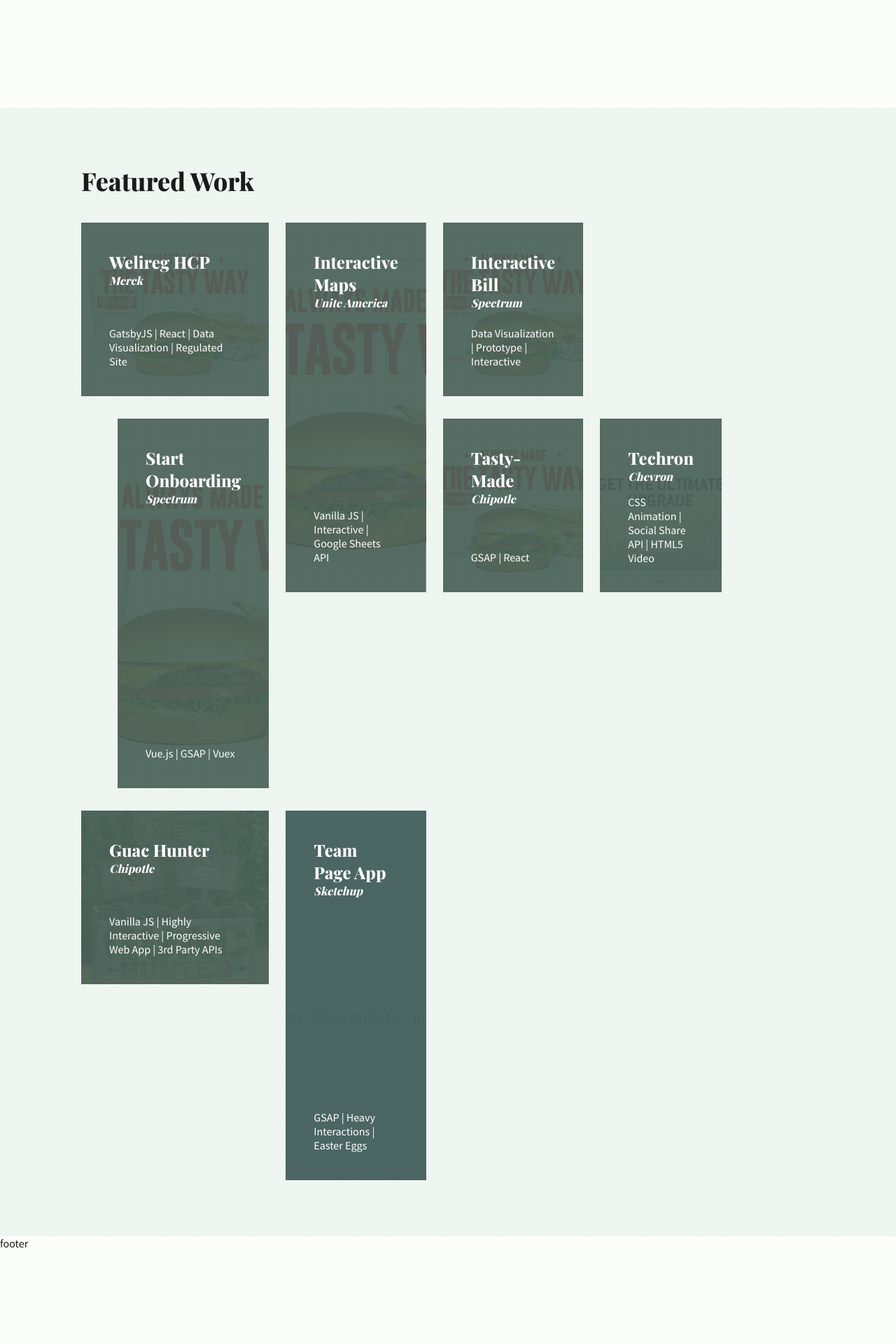
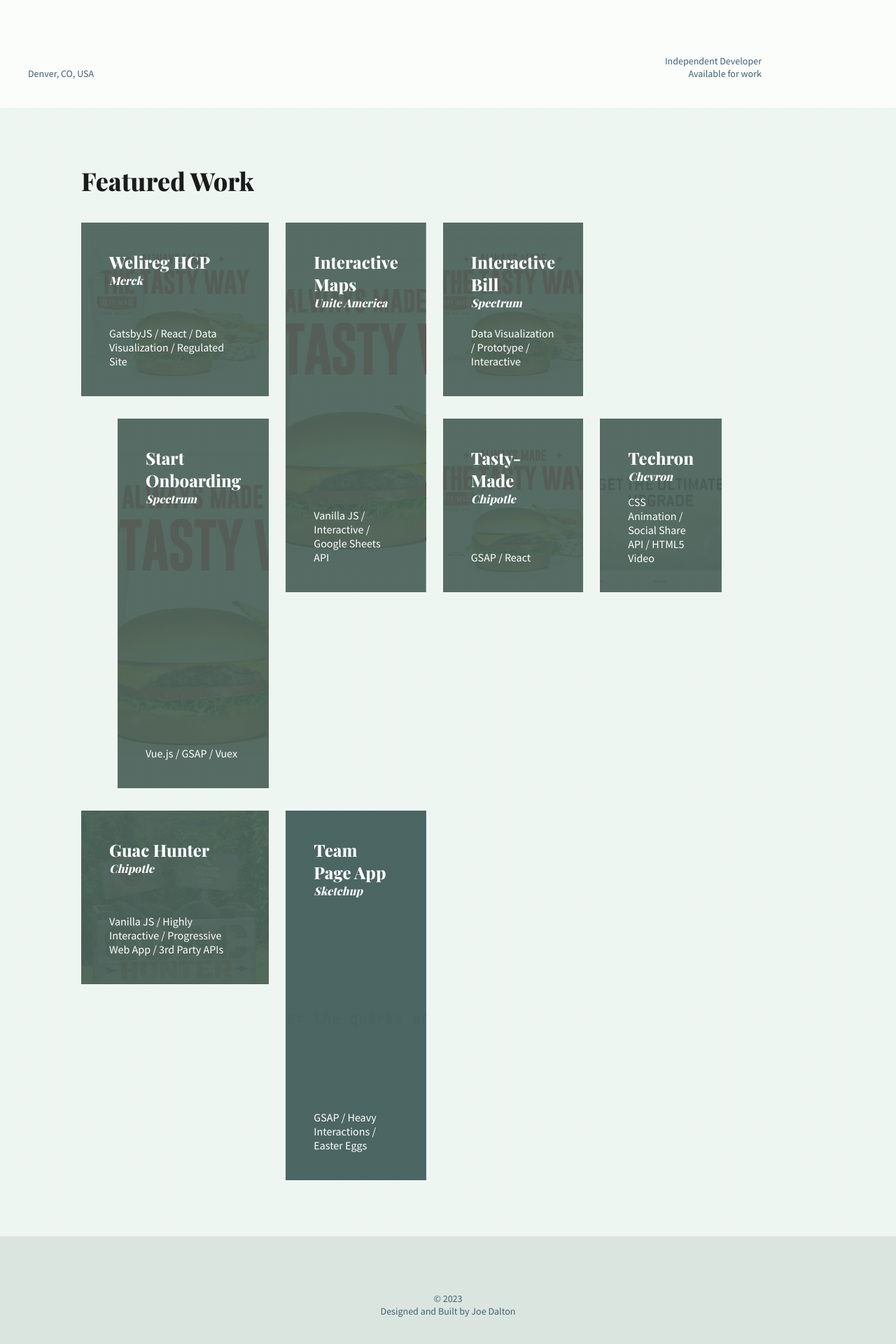
Before and after one commit to jdalton308/portfolio, a Next.js app: page / in a window 1280 px wide. Shown: the part 646-2566 px from the top of the page at 70% size. Before the commit the page ends 2432 px from the top, so only its background shows below. Built offline with nearby package versions, Linux system fonts and the light colour scheme.

Commit message:
Footer and corner overlay created

```diff
--- /dev/null
+++ b/components/footer/footer.module.scss
@@ -0,0 +1,11 @@
+.footer {
+  padding: 80px 0 40px;
+  text-align: center;
+  background-color: var(--surface-variant);
+
+  .footer_copyright {
+    display: inline-block;
+    color: var(--tertiary);
+    font-size: 0.875rem;
+  }
+}
--- /dev/null
+++ b/components/footer/index.tsx
@@ -0,0 +1,16 @@
+import s from './footer.module.scss';
+import ls from '@/styles/shared/layout.module.scss';
+
+export default function Footer() {
+  return (
+    <footer className={s.footer}>
+      <div className={ls.wrapper}>
+        <div className={s.footer_copyright}>
+          &copy; 2023
+          <br/>
+          Designed and Built by Joe Dalton
+        </div>
+      </div>
+    </footer>
+  )
+}
--- a/components/layout/index.tsx
+++ b/components/layout/index.tsx
@@ -1,7 +1,11 @@
 import Head from 'next/head';
+import Link from 'next/link';
 import { Playfair_Display, Source_Sans_Pro  } from '@next/font/google';
 
 import Navigation from '../navigation';
+import Footer from '../footer';
+
+
 import s from './layout.module.scss';
 
 const playfairDisplay = Playfair_Display({
@@ -31,16 +35,27 @@
       <meta name="robots" content="index, follow" />
     </Head>
 
-    <div className={`${playfairDisplay.variable} ${sourceSansPro.variable}`}>
+    <div className={`${sourceSansPro.className} ${playfairDisplay.variable} ${sourceSansPro.variable}`}>
       <Navigation />
 
       <main>
         {children}
       </main>
 
-      <footer>
-        footer
-      </footer>
+      <Footer />
+
+      <div className={s.corner_overlay}>
+        <span>Denver, CO, USA</span>
+        <span>
+          Independent Developer
+          <br/>
+          <Link
+            href="/#contact"
+          >
+            Available for work
+            </Link>
+        </span>
+      </div>
     </div>
   </>
 );
--- a/components/layout/layout.module.scss
+++ b/components/layout/layout.module.scss
@@ -1,3 +1,27 @@
-// .layout_main {
-//   padding-top: 92px;
-// }
+.corner_overlay {
+  composes: header_wrapper from '@/components/navigation/navigation.module.scss';
+
+  align-items: flex-end;
+  position: fixed;
+  bottom: 0;
+  left: 0;
+  padding-bottom: 40px;
+  pointer-events: none;
+  color: var(--tertiary);
+
+  span {
+    font-size: 0.875rem;
+    pointer-events: auto;
+
+    &:last-child {
+      text-align: right;
+    }
+
+    a {
+      &:hover {
+        color: var(--primary);
+        text-decoration: underline;
+      }
+    }
+  }
+}
--- a/components/logo/index.tsx
+++ b/components/logo/index.tsx
@@ -1,6 +1,7 @@
 import { useEffect, useState, useCallback } from 'react';
 // @ts-ignore
 import throttle from 'lodash.throttle';
+import Link from 'next/link';
 import s from './logo.module.scss';
 
 
@@ -30,11 +31,12 @@
 
 
   return (
-    <div
+    <Link
+      href="/"
       className={s.logo}
       style={{backgroundPosition: bgPosStyle}}
     >
       J.D.
-    </div>
+    </Link>
   )
 }
--- a/components/logo/logo.module.scss
+++ b/components/logo/logo.module.scss
@@ -1,4 +1,5 @@
 .logo {
+  display: inline-block;
   font-size: 48px;
   font-family: var(--playfair-font);
   line-height: 1.25em;
--- a/components/project-grid-card/index.tsx
+++ b/components/project-grid-card/index.tsx
@@ -79,7 +79,7 @@
       </div>
 
       <span className={s.item_detail}>
-        { project.features.join(' | ') }
+        { project.features.join(' / ') }
       </span>
     </Link>
   )
--- a/pages/work/[id]/work-id.module.scss
+++ b/pages/work/[id]/work-id.module.scss
@@ -15,12 +15,12 @@
     margin-bottom: 0;
   }
   h1 {
-    margin-bottom: 16px;
+    margin-bottom: 32px;
   }
 }
 
 .header_details {
-  margin: 0;
+  margin: 0 0 8px;
   color: var(--tertiary);
 }
 
--- a/styles/shared/_typography.scss
+++ b/styles/shared/_typography.scss
@@ -30,9 +30,6 @@
   margin: 0 0 1em;
 }
 
-main,
-header,
-footer,
 p,
 a,
 button {
```
Also changed, not shown: pages/work/[id]/index.tsx (+10 -3 lines).
